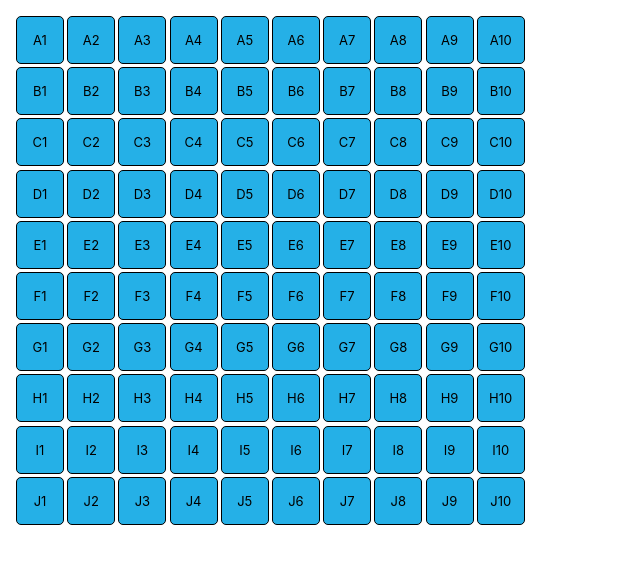
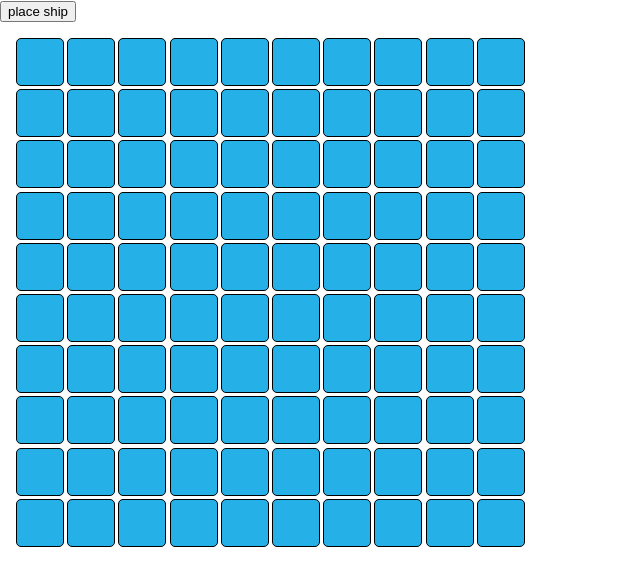
Before and after one commit to ochotnya/battleships, a React (Create React App) app: page / in a window 1280 px wide. Shown: the top 586 px of the page, without its empty margins (0-640 px from the left). Built offline with nearby package versions, Linux system fonts and the light colour scheme.

Commit message:
Created algorithm to randomly place a ship. Changed board visualization to work with this logic

```diff
--- a/src/App.tsx
+++ b/src/App.tsx
@@ -1,13 +1,34 @@
-import React from "react";
+import React, { useEffect, useState } from "react";
+import { CellData } from "./classes/CellData";
 import Board from "./components/Board";
+import { shipBattleship, shipDestroyer } from "./ships";
+import { createCells, placeShip } from "./utils/logic";
 
 function App() {
-  const columnNames = ["A", "B", "C", "D", "E", "F", "G", "H", "I", "J"];
-  //automatically create array of 0-9 using Array, and increment every value by 1, so the rows start from 1
-  const rowNames = Array.from(Array(10).keys()).map((item) => item + 1);
+  const [playerBoard, setPlayerBoard] = useState<CellData[]>([]);
+
+  const setupPlayerBoard = () => {
+    setPlayerBoard(createCells());
+  };
+
+  const placeShipBtn = () => {
+    const ships = [shipDestroyer, shipBattleship];
+    //make copy of board. Spread operator does not do deep copy
+    const playerBoardCopy = playerBoard.map((item) =>
+      JSON.parse(JSON.stringify(item))
+    );
+    placeShip(ships[0], playerBoardCopy);
+    setPlayerBoard(playerBoardCopy);
+  };
+
+  useEffect(() => {
+    setupPlayerBoard();
+  }, []);
+
   return (
     <div>
-      <Board columns={columnNames} rows={rowNames} />
+      <button onClick={placeShipBtn}>place ship</button>
+      <Board cells={playerBoard} />
     </div>
   );
 }
--- /dev/null
+++ b/src/classes/CellData.ts
@@ -0,0 +1,17 @@
+import { IDataCell } from "../interfaces/IDataCell";
+
+export class CellData {
+  isShip: boolean;
+  isHit: boolean;
+  hideShip: boolean;
+  readonly column: number;
+  readonly row: number;
+
+  constructor(props: IDataCell) {
+    this.isShip = props.isShip;
+    this.isHit = props.isHit;
+    this.hideShip = props.hideShip;
+    this.column = props.column;
+    this.row = props.row;
+  }
+}
--- /dev/null
+++ b/src/classes/Point.ts
@@ -0,0 +1,8 @@
+export class Point {
+  x: number;
+  y: number;
+  constructor(x?: number, y?: number) {
+    this.x = x || Math.floor(Math.random() * 10);
+    this.y = y || Math.floor(Math.random() * 10);
+  }
+}
--- a/src/components/Board.tsx
+++ b/src/components/Board.tsx
@@ -1,19 +1,13 @@
 import React from "react";
+import { IBoard } from "../interfaces/IBoard";
 import "./Board.css";
 import Cell from "./Cell";
 
-interface IBoard {
-  columns: string[];
-  rows: number[];
-}
 function Board(props: IBoard) {
   let cells = [];
-  for (let indexColumn = 0; indexColumn < props.columns.length; indexColumn++) {
-    for (let indexRow = 0; indexRow < props.rows.length; indexRow++) {
-      const id = props.columns[indexColumn] + props.rows[indexRow];
-      cells.push(<Cell key={id} name={id} />);
-    }
-  }
+  cells = props.cells.map((item, index) => (
+    <Cell cellData={item} key={index} />
+  ));
   return <div className="board">{cells}</div>;
 }
 
--- a/src/components/Cell.css
+++ b/src/components/Cell.css
@@ -8,3 +8,12 @@
   background-color: rgb(37, 176, 231);
   font-size: small;
 }
+
+.cell-with-boat {
+  background-color: rgb(49, 49, 49);
+  color: white;
+}
+
+.cell-hit {
+  border: 2px solid red;
+}
--- a/src/components/Cell.tsx
+++ b/src/components/Cell.tsx
@@ -1,11 +1,20 @@
 import React from "react";
+import { CellData } from "../classes/CellData";
 import "./Cell.css";
 
 interface ICell {
-  name: string;
+  cellData: CellData;
 }
 function Cell(props: ICell) {
-  return <div className="cell">{props.name}</div>;
+  return (
+    <div
+      className={
+        "cell" +
+        (props.cellData.isShip ? " cell-with-boat" : "") +
+        (props.cellData.isHit ? " cell-hit" : "")
+      }
+    ></div>
+  );
 }
 
 export default Cell;
--- /dev/null
+++ b/src/interfaces/IBoard.tsx
@@ -0,0 +1,5 @@
+import { CellData } from "../classes/CellData";
+
+export interface IBoard {
+  cells: CellData[];
+}
--- /dev/null
+++ b/src/interfaces/IDataCell.tsx
@@ -0,0 +1,7 @@
+export interface IDataCell {
+  isShip: boolean;
+  isHit: boolean;
+  hideShip: boolean;
+  column: number;
+  row: number;
+}
--- /dev/null
+++ b/src/interfaces/IShip.tsx
@@ -0,0 +1,4 @@
+export interface IShip {
+  name: string;
+  size: number;
+}
--- /dev/null
+++ b/src/ships.ts
@@ -0,0 +1,12 @@
+import { IShip } from "./interfaces/IShip";
+
+const shipBattleship: IShip = {
+  name: "Battleship",
+  size: 5,
+};
+
+const shipDestroyer: IShip = {
+  name: "Destroyer",
+  size: 4,
+};
+export { shipBattleship, shipDestroyer };
--- /dev/null
+++ b/src/utils/logic.ts
@@ -0,0 +1,91 @@
+import { CellData } from "../classes/CellData";
+import { Point } from "../classes/Point";
+import { IBoard } from "../interfaces/IBoard";
+import { IDataCell } from "../interfaces/IDataCell";
+import { IShip } from "../interfaces/IShip";
+
+const createCells = () => {
+  let cells: CellData[] = [];
+
+  //automatically create array of 0-9 using Array, and increment every value by 1, so the rows start from 1
+  const columnNames = Array.from(Array(10).keys()).map((item) => item + 1);
+  const rowNames = Array.from(Array(10).keys()).map((item) => item + 1);
+
+  for (let indexColumn = 0; indexColumn < columnNames.length; indexColumn++) {
+    for (let indexRow = 0; indexRow < rowNames.length; indexRow++) {
+      const newCell = new CellData({
+        column: columnNames[indexColumn],
+        row: rowNames[indexRow],
+        isHit: false,
+        isShip: false,
+        hideShip: false,
+      });
+      cells.push(newCell);
+    }
+  }
+  return cells;
+};
+
+const getNextCell = (
+  board: CellData[],
+  dirVertical: boolean,
+  currentCell: CellData | undefined
+) => {
+  if (currentCell === undefined) return undefined;
+  const previousIndex = board.findIndex((item) => item === currentCell);
+  if (dirVertical) {
+    //if previous index have last digit 9, it means it was the last cell in column so the next cell would be out of boundries
+    if (previousIndex % 10 === 9) return undefined;
+    else return board[previousIndex + 1];
+  } else {
+    //if previous index divided by 9 gives 10 (after flooring), it means it was the last cell in row so the next cell would be out of boundries
+    if (Math.floor(previousIndex / 9) === 10) return undefined;
+    else return board[previousIndex + 10];
+  }
+};
+
+const placeShip = (ship: IShip, boardData: CellData[]) => {
+  let shipCells = [];
+  const maxAttempts = 20;
+
+  for (let index = 0; index < maxAttempts; index++) {
+    console.log("Starting");
+    //initialize array of cells to assign
+    shipCells = [];
+    //get random cell which is not marked as ship
+    let pointStart = boardData[Math.floor(Math.random() * 100)];
+    while (pointStart.isShip) {
+      pointStart = boardData[Math.floor(Math.random() * 100)];
+    }
+    shipCells.push(pointStart);
+
+    //get random direction.
+    const dirVertical = Math.random() < 0.5; //random true/false
+
+    //check next cells depending on direction and ship size
+    for (let index = 0; index < ship.size; index++) {
+      const nextCell = getNextCell(
+        boardData,
+        dirVertical,
+        shipCells[shipCells.length - 1]
+      );
+      if (!nextCell?.isShip) shipCells.push(nextCell);
+      else shipCells.push(undefined);
+    }
+
+    console.log("test: ", shipCells);
+    //if every item in shipCells is defined and there is no item that already is a ship, set isShip for every item. It will update board data by reference. Set index to max to exit the loop
+    if (!shipCells.includes(undefined)) {
+      index = maxAttempts;
+      shipCells.forEach((item) => {
+        if (item !== undefined) {
+          item.isShip = true;
+        }
+      });
+    }
+
+    if (index === maxAttempts - 1) alert("Cannot place a boat!");
+  }
+};
+
+export { placeShip, createCells };
```
